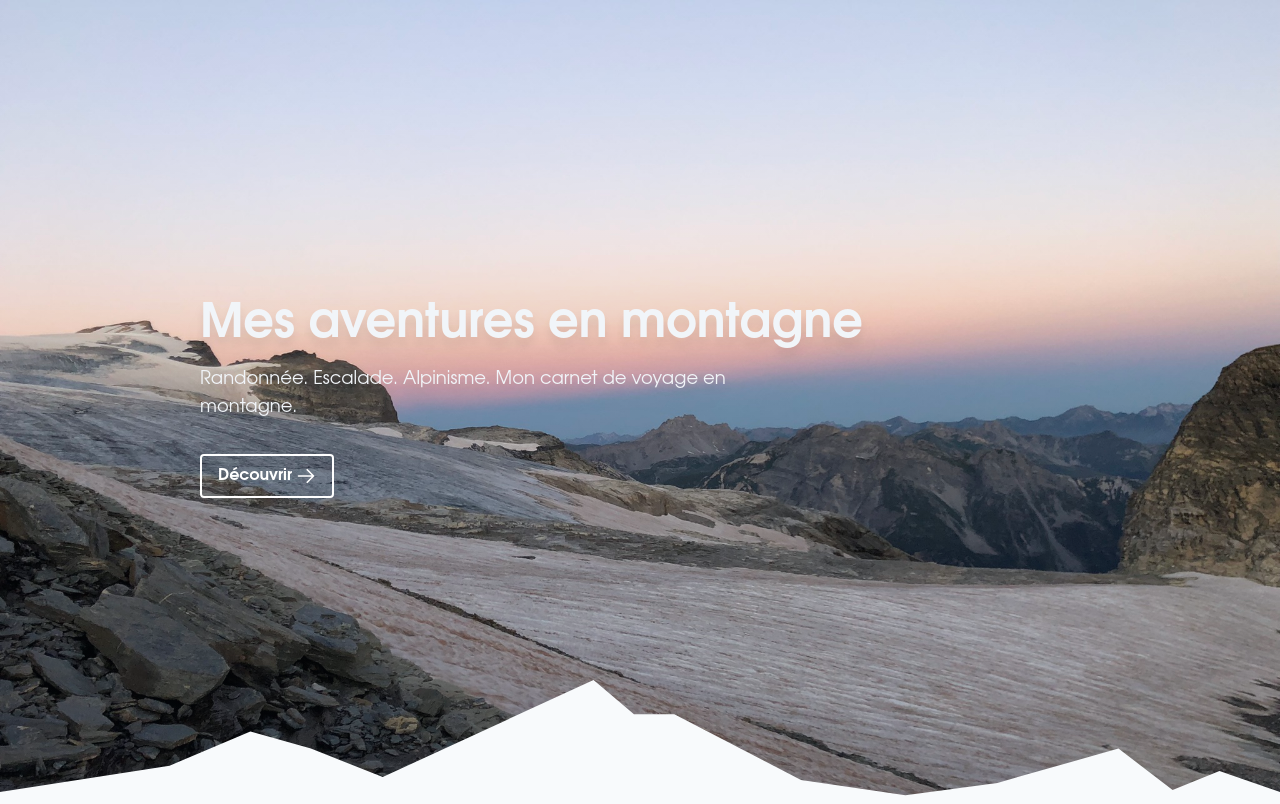
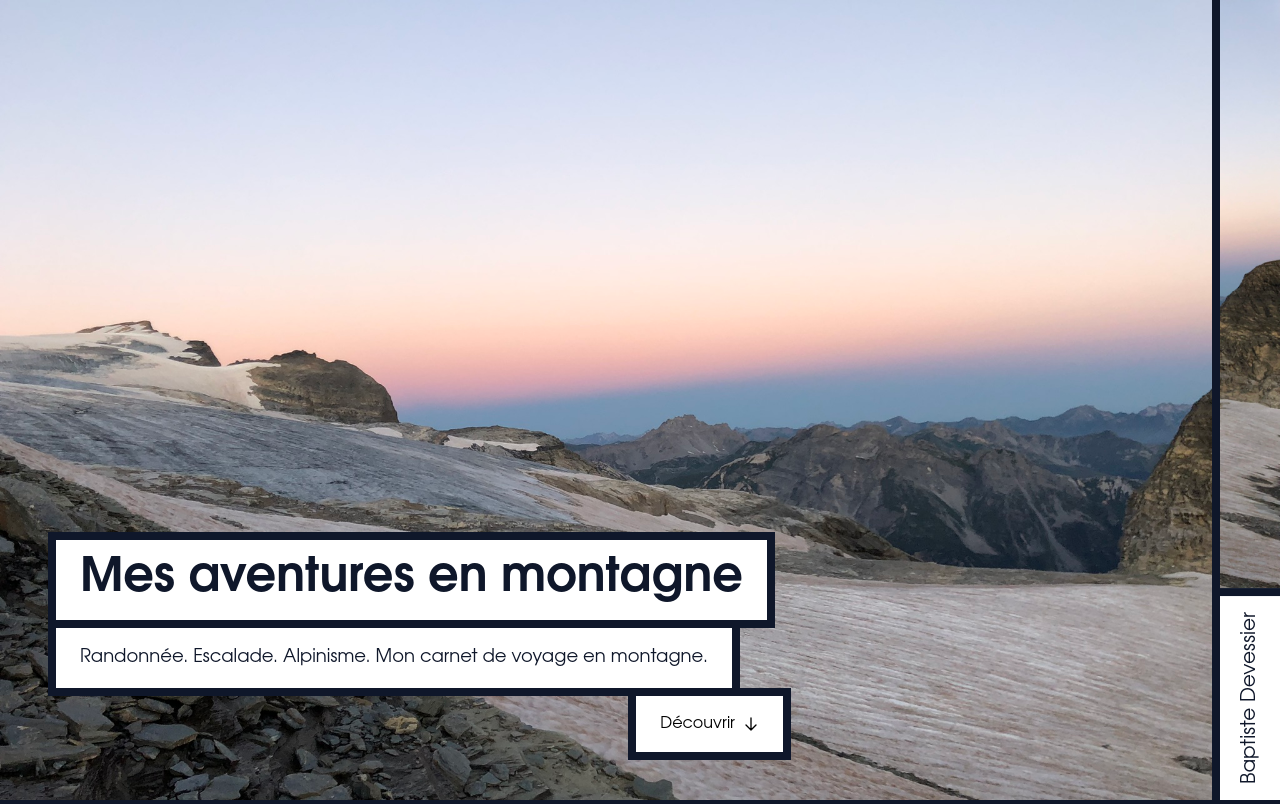
Before and after one commit to Devessier/montagne, an Astro site: page / in a window 1280 px wide. Shown: the top 804 px of the page. Built offline with nearby package versions, Linux system fonts and the light colour scheme; Astro itself is replaced by a stand-in of ours.

Commit message:
feat: implement new design inspired from paper layouts

```diff
--- a/package.json
+++ b/package.json
@@ -11,8 +11,8 @@
   },
   "dependencies": {
     "@astrojs/check": "^0.9.3",
-    "@astrojs/tailwind": "^5.1.0",
-    "astro": "^4.15.4",
+    "@astrojs/tailwind": "^5.1.1",
+    "astro": "^4.15.9",
     "tailwindcss": "^3.4.11",
     "typescript": "^5.6.2"
   }
--- a/src/pages/index.astro
+++ b/src/pages/index.astro
@@ -16,26 +16,23 @@ import Card from "../components/Card.astro";
       />
 
       <div
-        class="bg-gradient-to-t from-slate-900/20 via-slate-900/10 via-40% h-full w-full"
+        class="self-center lg:self-end pt-8 px-4 lg:p-0 justify-self-center lg:justify-self-start flex flex-col items-start lg:pb-12 lg:pl-12 [&>*]:-mb-[8px] [&>*]:last:mb-0"
       >
-      </div>
-
-      <div
-        class="self-center max-w-4xl px-4 md:px-2 justify-self-center w-full"
+        <h2
+          class="font-semibold text-slate-900 text-3xl lg:text-5xl bg-white p-4 md:py-4 md:px-6 border-8 border-slate-900 mr-4 text-balance"
         >
-        <h2 class="font-semibold text-slate-100 text-5xl drop-shadow-xl mb-4">
           Mes aventures en montagne
         </h2>
 
         <p
-          class="text-slate-100 text-lg max-w-xl font-medium drop-shadow-xl mb-8"
+          class="text-slate-900 lg:text-lg font-medium bg-white p-4 md:py-4 md:px-6 border-8 border-slate-900 text-balance"
         >
           Randonnée. Escalade. Alpinisme. Mon carnet de voyage en montagne.
         </p>
 
         <a
           href="#journal"
-          class="text-white inline-flex font-semibold items-center gap-x-1 px-4 py-2 border-2 border-white rounded transition-colors hover:text-sky-300/90 hover:border-sky-300/90 cursor-pointer"
+          class="inline-flex items-center gap-x-2 self-end p-4 md:py-4 md:px-6 bg-white border-8 border-slate-900 font-medium"
         >
           Découvrir
 
@@ -45,25 +42,36 @@ import Card from "../components/Card.astro";
             viewBox="0 0 24 24"
             stroke-width="2"
             stroke="currentColor"
-            class="size-5"
+            class="size-4"
           >
             <path
               stroke-linecap="round"
               stroke-linejoin="round"
-              d="M13.5 4.5 21 12m0 0-7.5 7.5M21 12H3"></path>
+              d="M19.5 13.5 12 21m0 0-7.5-7.5M12 21V3"></path>
           </svg>
         </a>
       </div>
 
-      <!-- style="clip-path: polygon(0% 100%, 100% 100%, 100% 100%, 83% 100%, 80% 99%, 78% 100%, 75% 97%, 69% 99%, 62% 100%, 60% 100%, 53% 95%, 51% 95%, 49% 93%, 39% 100%, 35% 97%, 32% 96%, 28% 98%, 19.6% 100%, 0% 100%); -->
       <div
-        style="clip-path: polygon(0% 100%, 100% 100%, 100% 100%, 100% 99%, 95.27% 96.36%, 91.61% 98.75%, 87.38% 93.57%, 77.92% 97.86%, 70.74% 99.41%, 62.58% 97.49%, 52.68% 89.29%, 49.53% 89.29%, 46.37% 85%, 29.9% 97.13%, 24.29% 93.57%, 19.56% 91.43%, 13.25% 95.71%, 0% 99%);"
-        class="bg-slate-50"
+        class="self-end lg:self-auto lg:justify-self-end grid grid-rows-1 grid-cols-[1fr,auto] lg:grid-rows-[1fr,auto] lg:grid-cols-[min-content] border-t-8 lg:border-0 lg:border-l-8 border-slate-900"
       >
+        <div class="relative">
+          <img
+            src="/approche-glacier.jpeg"
+            class="absolute object-right-bottom w-full h-full object-cover bg-white"
+          />
+        </div>
+
+        <p
+          class="lg:[writing-mode:vertical-lr] max-h-fit lg:rotate-180 bg-white text-slate-900 px-4 py-4 text-xl font-medium lg:border-b-8 border-slate-900"
+        >
+          Baptiste Devessier
+        </p>
       </div>
     </div>
 
-    <section id="journal" class="mx-auto max-w-7xl px-4 py-16">
+    <section id="journal" class="border-t-8 border-slate-900">
+      <div class="mx-auto max-w-7xl px-4 py-16">
         <h2 class="text-6xl font-bold text-center mb-6 text-slate-900">
           Journal
         </h2>
@@ -71,8 +79,8 @@ import Card from "../components/Card.astro";
         <p
           class="text-slate-900 mb-16 text-center text-xl mx-auto w-full max-w-lg"
         >
-        Je documente ma découverte de ces nouveaux espaces pour garder une trace
-        de mon évolution.
+          Je documente ma découverte de ces nouveaux espaces pour garder une
+          trace de mon évolution.
         </p>
 
         <div class="grid grid-cols-1 md:grid-cols-2 xl:grid-cols-3 gap-6">
@@ -86,6 +94,7 @@ import Card from "../components/Card.astro";
             ))
           }
         </div>
+      </div>
     </section>
   </main>
 </Layout>
```
Also changed, not shown: 1 other file. Lines whose indentation alone changed are shown as unchanged.
